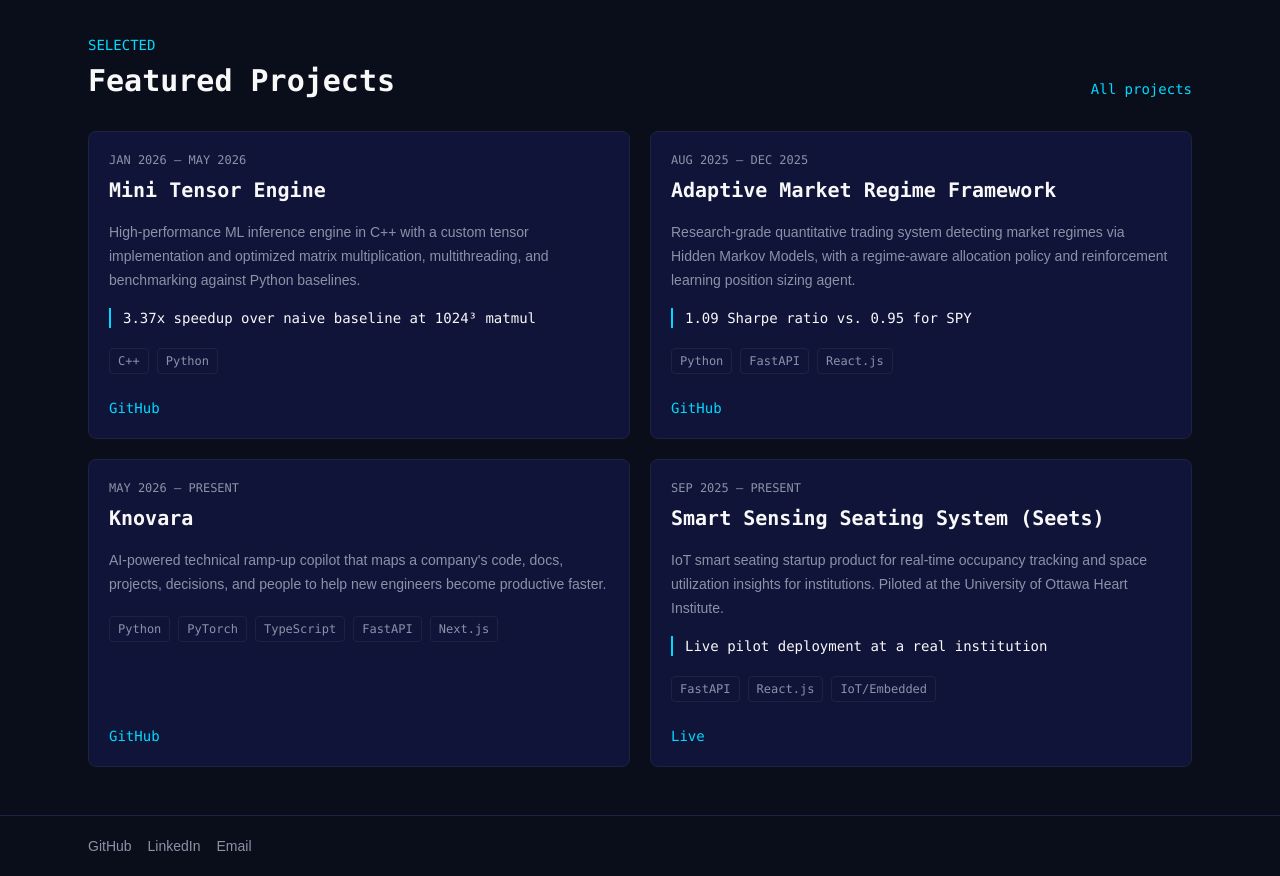
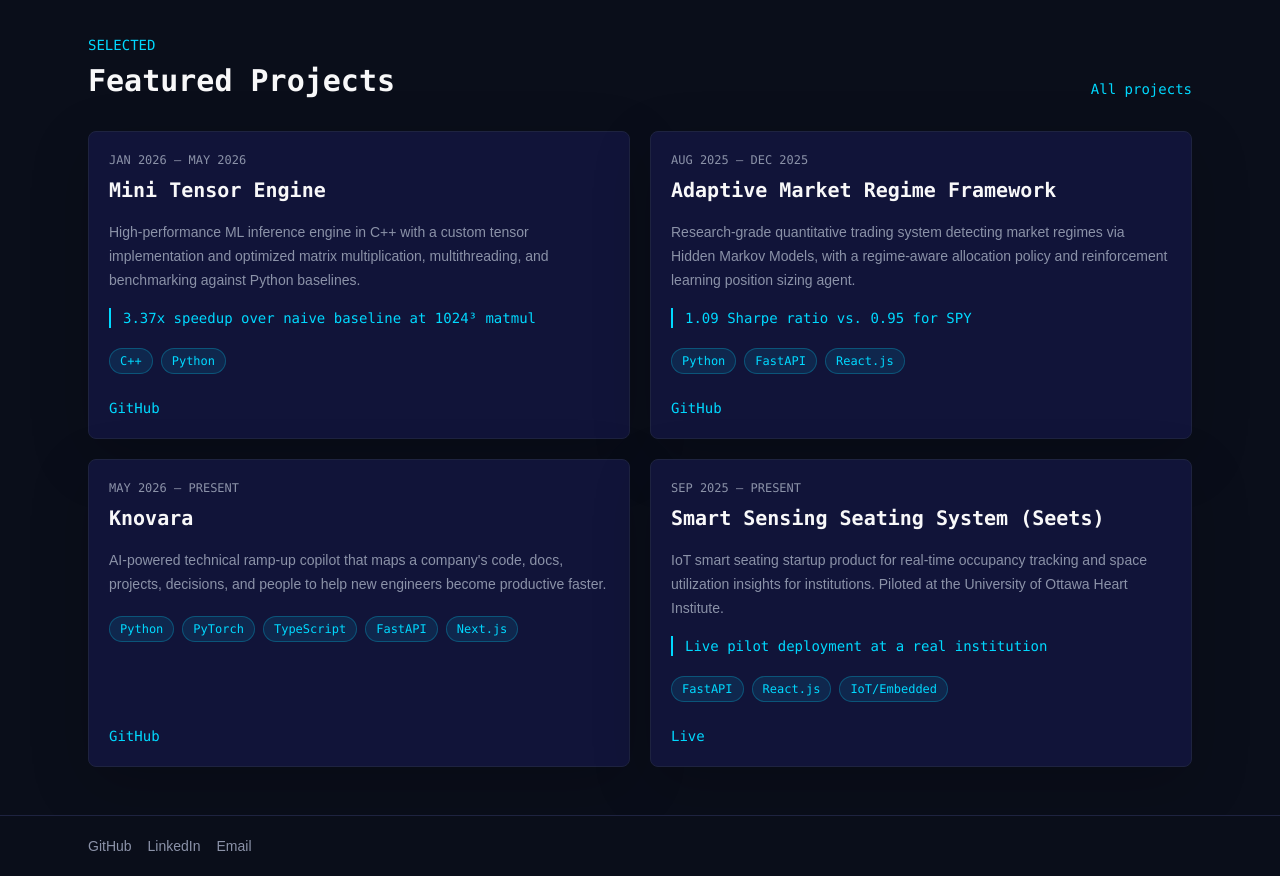
Before and after one commit to Zachary-Levesque/Portfolio, a Next.js app: page / in a window 1280 px wide. Shown: the part 680-1556 px from the top of the page. Built offline with nearby package versions, Linux system fonts and the light colour scheme.

Commit message:
Update project-card.tsx

```diff
--- a/components/project-card.tsx
+++ b/components/project-card.tsx
@@ -9,7 +9,7 @@ export function ProjectCard({ project, featured = false }: ProjectCardProps) {
   const topMetric = project.metrics[0];
 
   return (
-    <article className="flex h-full flex-col rounded-lg border border-border bg-surface p-5">
+    <article className="flex h-full flex-col rounded-lg border border-border bg-surface p-5 shadow-[0_18px_60px_rgba(0,0,0,0.18)] transition-colors hover:border-accent-hover/70">
       <div className="mb-4 flex items-start justify-between gap-4">
         <div>
           <p className="font-mono text-xs uppercase text-muted">
@@ -32,7 +32,7 @@ export function ProjectCard({ project, featured = false }: ProjectCardProps) {
       </p>
 
       {topMetric ? (
-        <p className="mt-4 border-l-2 border-accent pl-3 font-mono text-sm text-foreground">
+        <p className="mt-4 border-l-2 border-accent pl-3 font-mono text-sm text-accent">
           {topMetric}
         </p>
       ) : null}
@@ -41,7 +41,7 @@ export function ProjectCard({ project, featured = false }: ProjectCardProps) {
         {project.techStack.map((tech) => (
           <span
             key={tech}
-            className="rounded border border-border px-2 py-1 font-mono text-xs text-muted"
+            className="rounded-full border border-accent/25 bg-accent/10 px-2.5 py-1 font-mono text-xs text-accent"
           >
             {tech}
           </span>
@@ -54,7 +54,7 @@ export function ProjectCard({ project, featured = false }: ProjectCardProps) {
             href={project.githubUrl}
             target="_blank"
             rel="noreferrer"
-            className="text-accent transition-colors hover:text-foreground"
+            className="text-accent transition-colors hover:text-accent-hover"
           >
             GitHub
           </a>
@@ -64,7 +64,7 @@ export function ProjectCard({ project, featured = false }: ProjectCardProps) {
             href={project.liveUrl}
             target="_blank"
             rel="noreferrer"
-            className="text-accent transition-colors hover:text-foreground"
+            className="text-accent transition-colors hover:text-accent-hover"
           >
             Live
           </a>
```
